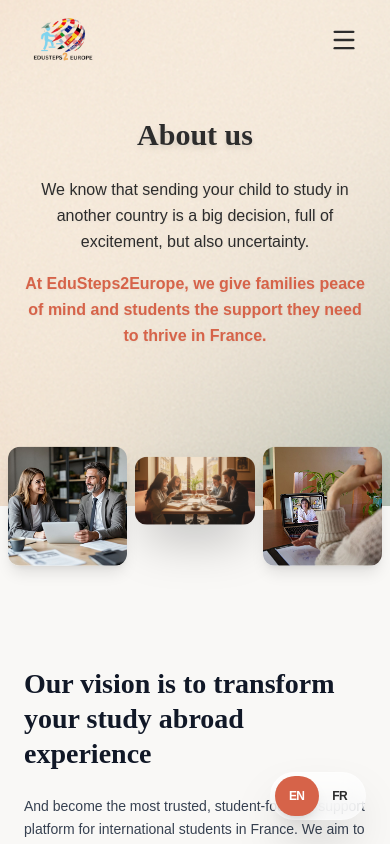
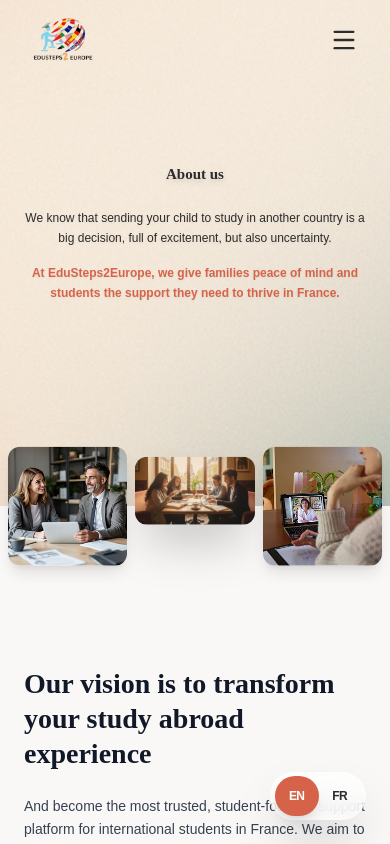
Before and after one commit to JanaJms/edusteps2europe, a React (Create React App) app: page /about in a window 390 px wide. Shown: the top 844 px of the page. Built offline with nearby package versions, Linux system fonts and the light colour scheme.

Commit message:
fix sizes

```diff
--- a/src/components/views/about/Hero.js
+++ b/src/components/views/about/Hero.js
@@ -23,10 +23,10 @@ export default function Hero() {
 
                 {/* Text content */}
                 <div className="relative z-10 text-center flex flex-col gap-6 md:gap-10 px-6 md:px-16 max-w-4xl pt-10 pb-20">
-                    <h1 className="text-3xl md:text-5xl font-bold font-playfair drop-shadow-md">
+                    <h1 className="text-[15px] md:text-5xl font-bold font-playfair drop-shadow-md">
                         {t('about_hero.title')}
                     </h1>
-                    <div className="text-base md:text-xl leading-relaxed drop-shadow-sm font-poppins max-w-2xl mx-auto">
+                    <div className="text-[12px] md:text-xl leading-relaxed drop-shadow-sm font-poppins max-w-2xl mx-auto">
                         <p>
                             {t('about_hero.description')}
                         </p>
```
